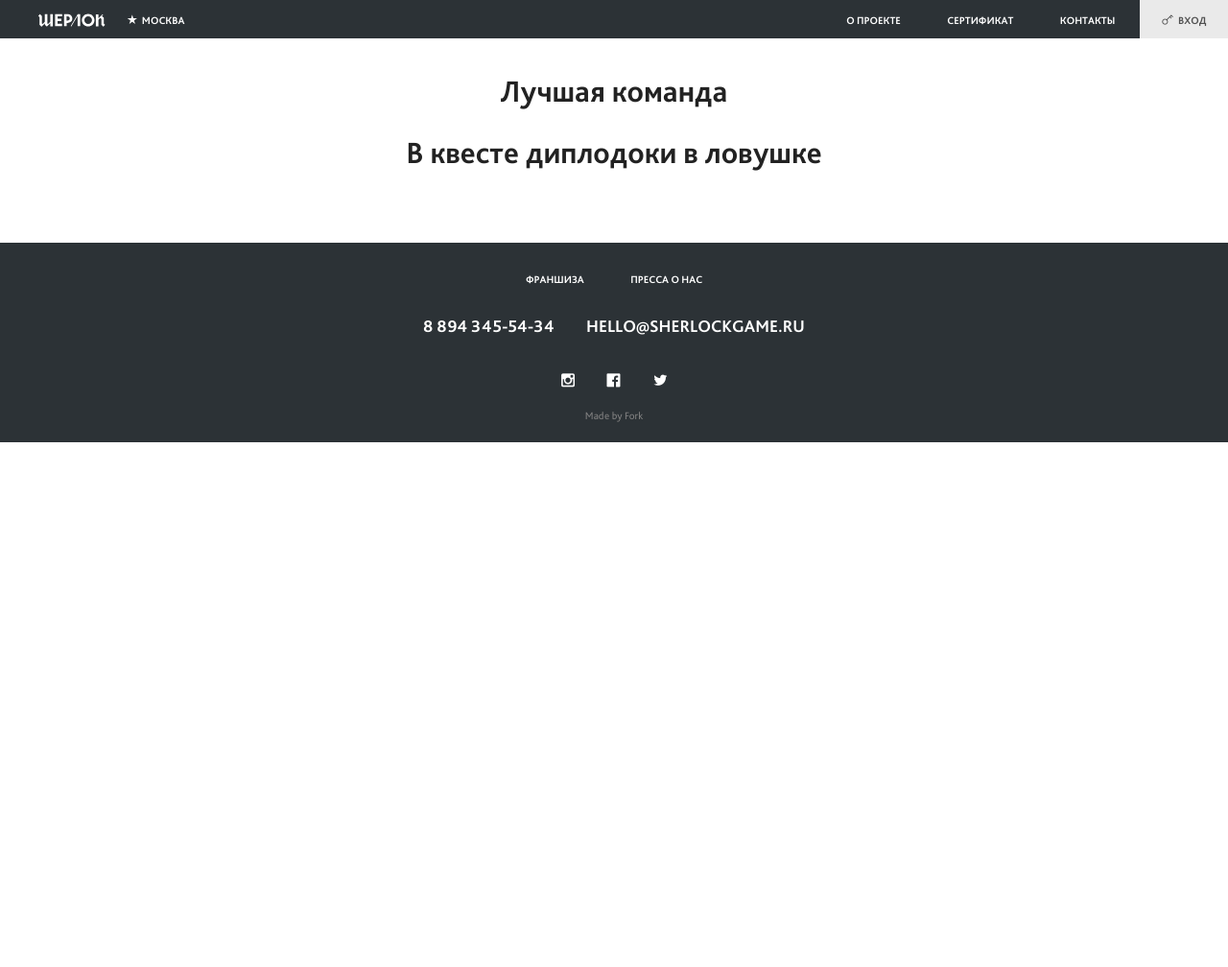
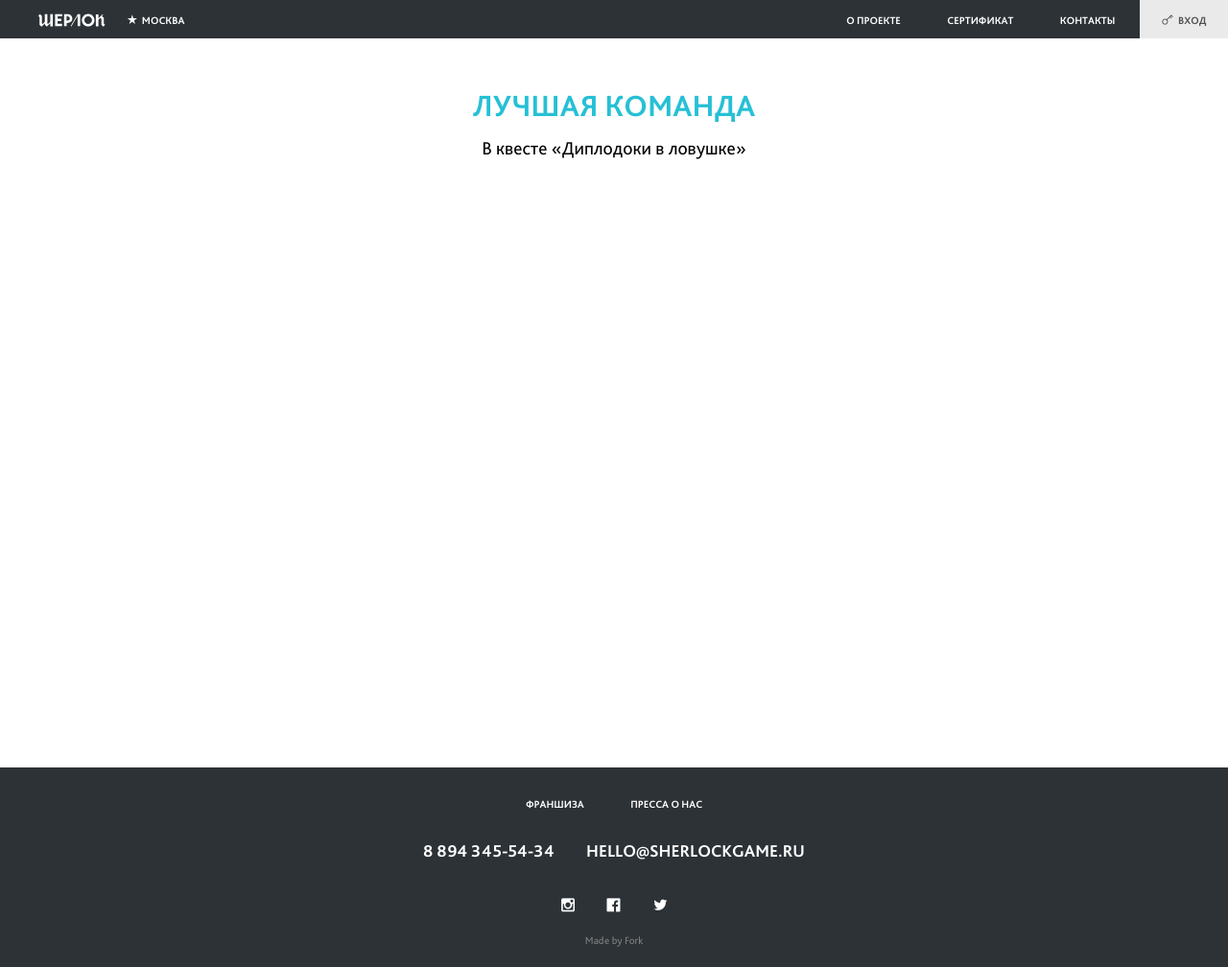
Before and after one commit to Nekrasovnetut/sherlockweb, a PHP site: page /quest-winners.php in a window 1280 px wide. Shown: the whole page at 96% size. Before the commit the page ends 461 px from the top, so only its background shows below. Run offline with PHP 8.4, Linux system fonts and the light colour scheme.

Commit message:
Добавил page-heading и внёс другие правки
Signed-off-by: John Grishin <r@exah.ru>

```diff
--- a/assets/css/style.css
+++ b/assets/css/style.css
@@ -824,6 +824,10 @@ img.rsImg {
 /*------------------------------------*\
 	Базовые стили:
 \*------------------------------------*/
+html, body {
+  height: 100%;
+}
+
 html {
   height: 100%;
   background: white;
@@ -837,6 +841,7 @@ html {
 .page {
   position: relative;
   z-index: 1;
+  min-height: 100%;
 }
 
 .logo {
@@ -1012,7 +1017,7 @@ h1, h2, h3, h4, h5 {
 
 h2 {
   font-size: 32px;
-  margin-bottom: .75em;
+  margin-bottom: .25em;
 }
 
 h3 {
@@ -1045,6 +1050,18 @@ a header p, a .subheading {
 
 header a p {
   text-decoration: underline;
+}
+
+.page-heading {
+  padding: 50px 0 40px;
+  text-align: center;
+}
+.page-heading h2 {
+  font-size: 32px;
+  text-transform: uppercase;
+}
+.page-heading p {
+  color: black;
 }
 
 /* Articles */
@@ -1402,6 +1419,10 @@ p + p, p + .btn {
   }
 }
 
+.page-collection-1 .page-heading h2 {
+  color: #26C0D5;
+}
+
 /* -------------------------
 	Расположение 1:
 
--- a/assets/scss/_atoms/_type.scss
+++ b/assets/scss/_atoms/_type.scss
@@ -15,7 +15,7 @@ h1, h2, h3, h4, h5 {
 
 h2 {
 	font-size: 32px;
-	margin-bottom: .75em;
+	margin-bottom: .25em;
 }
 
 h3 {
@@ -53,6 +53,20 @@ header a p {
 	text-decoration: underline;
 }
 
+.page-heading {
+	padding: 50px 0 40px;
+	text-align: center;
+
+	h2 {
+		font-size: 32px;
+		text-transform: uppercase;
+	}
+
+	p {
+		color: black;
+	}
+}
+
 /* Articles */
 
 /*
--- a/assets/scss/_core/_core.scss
+++ b/assets/scss/_core/_core.scss
@@ -3,6 +3,10 @@
 // 	Базовые стили:
 //
 /////////////////////////////
+
+html, body {
+	height: 100%;
+}
 
 html {
 	height: 100%;
@@ -18,6 +22,8 @@ html {
 .page {
 	position: relative;
 	z-index: 1;
+
+	min-height: 100%;
 }
 
 .logo {
--- a/assets/scss/_tpl/_collection.scss
+++ b/assets/scss/_tpl/_collection.scss
@@ -109,6 +109,15 @@
 	}
 }
 
+
+$accent-color-collection-1: #26C0D5;
+
+.page-collection-1 {
+	.page-heading h2 {
+		color: $accent-color-collection-1;
+	}
+}
+
 @import "_collection-layout/layout-0";
 @import "_collection-layout/layout-1";
 @import "_collection-layout/layout-1-2";
--- a/includes/header.php
+++ b/includes/header.php
@@ -19,7 +19,7 @@
 		<script src="assets/js/lib/jquery-1.11.1.min.js"></script>
 		<script src="assets/js/lib/selectivizr.min.js"></script>
 	<![endif]-->
-</head><body ontouchstart="">
+</head><body ontouchstart="" class="page-<?= $pageClass ?>">
 
 <header class="header">
 	<a href="index.php" class="header-logo logo logo--sm">
--- a/quest-winners.php
+++ b/quest-winners.php
@@ -1,14 +1,16 @@
 <? 	$pageTitle = "Главная 2";
+	$pageClass = "collection-1";
 
 	include "includes/header.php" ?>
 
 
 <div class="page">
+	<header class="page-heading">
+		<h2>Лучшая команда</h2>
+		<p>В квесте &laquo;Диплодоки в ловушке&raquo;</p>
+	</header>
 	<div class="section">
-		<header class="section-heading">
-			<h2>Лучшая команда</h2>
-			<h3>В квесте диплодоки в ловушке</h3>
-		</header>
+
 	</div>
 </div>
 
```
Also changed, not shown: 1 other file.
